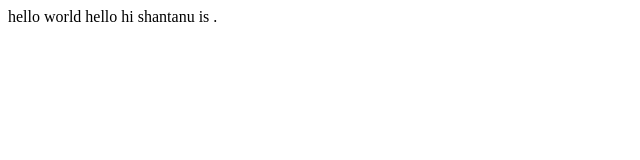
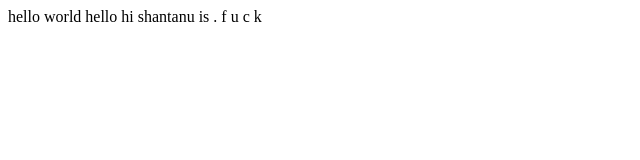
Before and after one commit to shantanugulati/repo1, a plain HTML site: page index.html in a window 1280 px wide. Shown: the full height of the page, 0-640 px from the left. Drawn offline with Linux system fonts and the light colour scheme.

Commit message:
add text to body3

```diff
--- a/index.html
+++ b/index.html
@@ -5,5 +5,9 @@
 		hello world
         hello
         hi shantanu is .
-	</body>
+	f
+    u
+    c
+    k
+    </body>
 </html>
```
